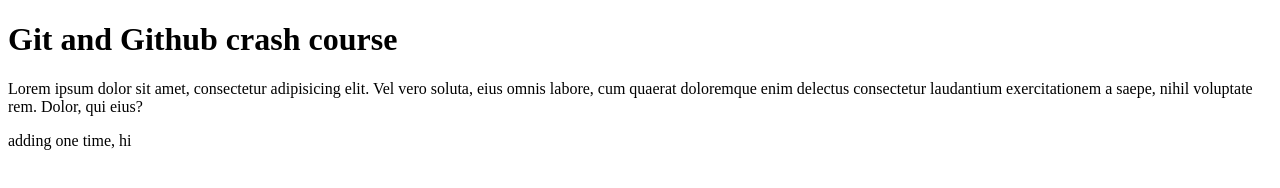
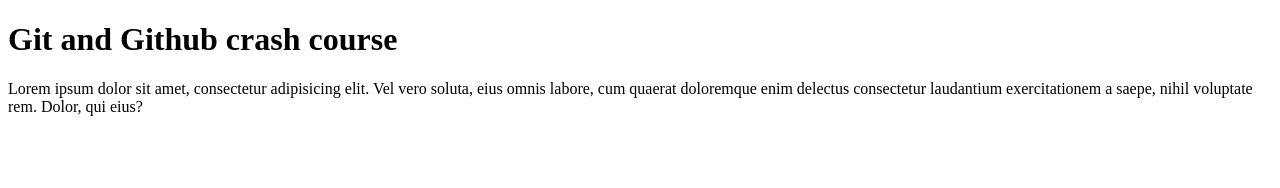
Before and after one commit to Vinaykumar0077/git-crash, a plain HTML site: page index.html in a window 1280 px wide. Drawn offline with Linux system fonts and the light colour scheme.

Commit message:
Revert "modified commit"
This reverts commit 357af840282d82b44a89da2991ea3346a0b34cbd.

```diff
--- a/index.html
+++ b/index.html
@@ -13,6 +13,5 @@
       eius omnis labore, cum quaerat doloremque enim delectus consectetur
       laudantium exercitationem a saepe, nihil voluptate rem. Dolor, qui eius?
     </p>
-    <p>adding one time, hi</p>
   </body>
 </html>
```
